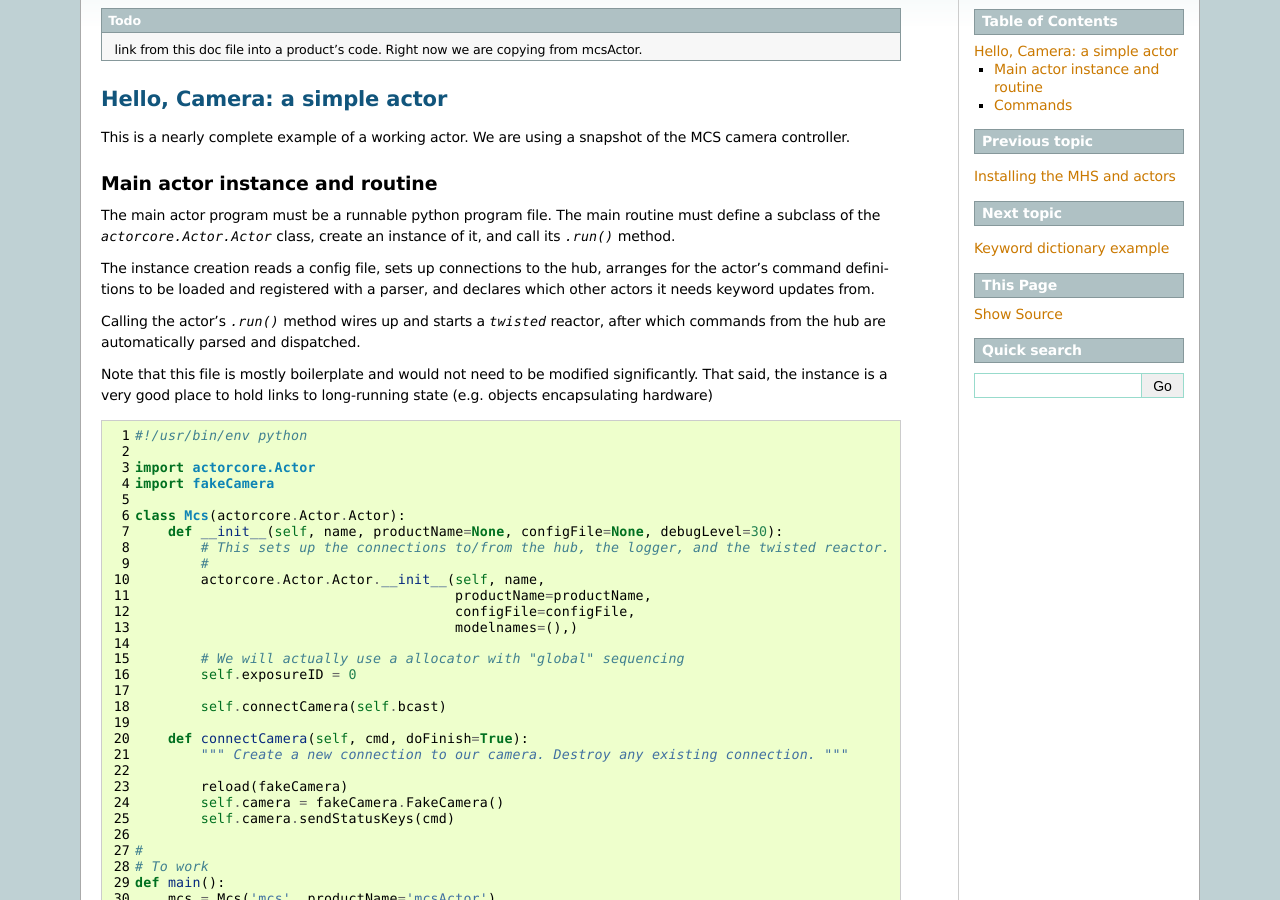
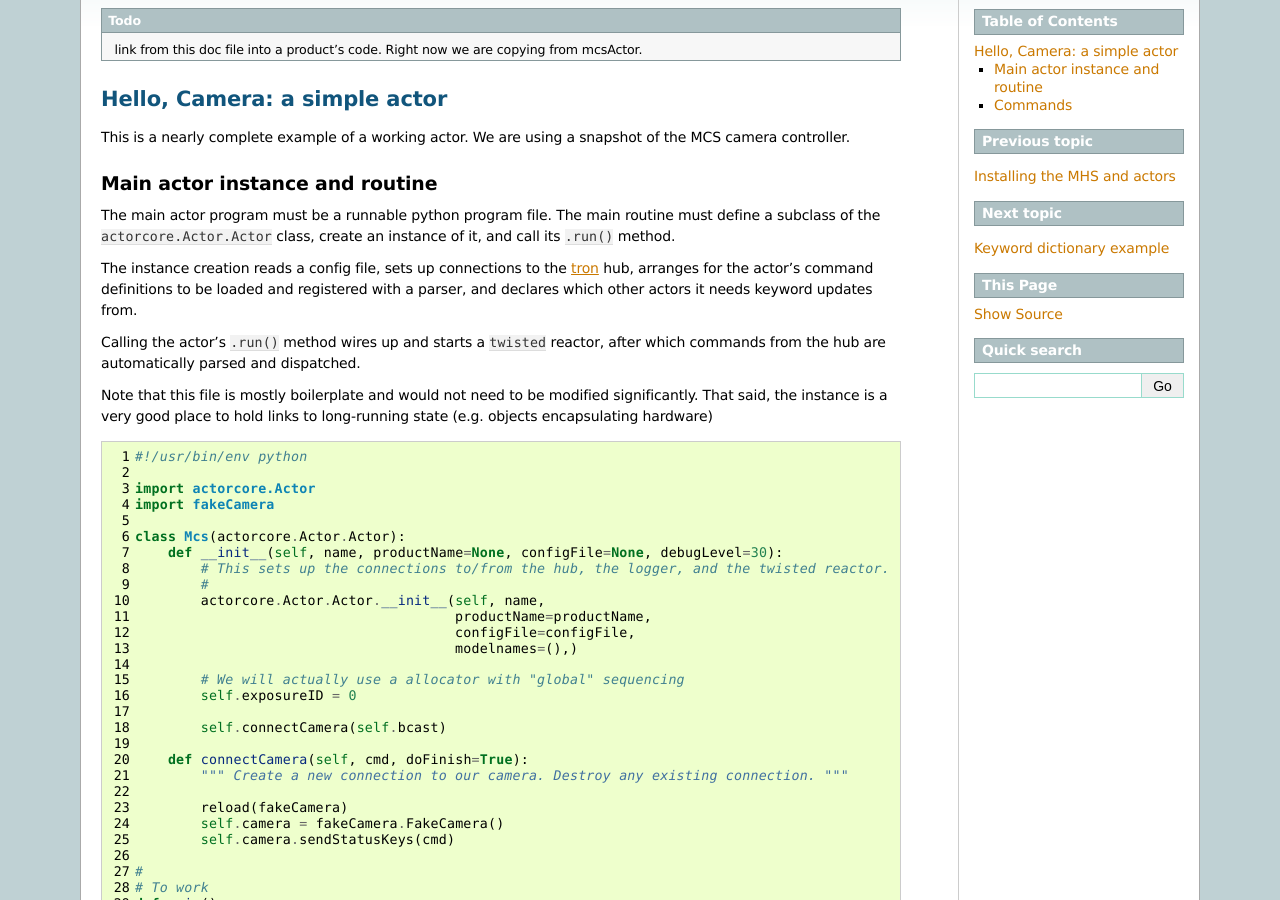
Before and after one commit to Subaru-PFS/tron_tron, a Sphinx documentation site: the page built from Docs/sphinx/sampleActor.rst, in a window 1280 px wide and 900 px high, scrolled down 374 px. Built offline with Sphinx 7.4.7, drawn with Linux system fonts in a browser that asks for light colours; formulas are drawn with MathJax 3.

Commit message:
switch to sampleActor

```diff
--- a/Docs/sphinx/keywords.rst
+++ b/Docs/sphinx/keywords.rst
@@ -1,5 +1,5 @@
 Keyword dictionary example
---------
+--------------------------
 
 An actor's keywords define the externally visible state of the
 actor. Anytime the external state of instrument changes, the actor *must*
@@ -16,4 +16,5 @@ example actor is
 
 and the reference documentation is at
 
+
 .. todo:: Get access to APO trac reference docs as HTML. Summarize here.
--- a/Docs/sphinx/sampleActor.rst
+++ b/Docs/sphinx/sampleActor.rst
@@ -4,24 +4,24 @@
           are copying from mcsActor.
 
 Hello, Camera: a simple actor
-==============================
+=============================
 
 This is a nearly complete example of a working actor. We are using a
 snapshot of the MCS camera controller.
 
 Main actor instance and routine
---------
+-------------------------------
 
 The main actor program must be a runnable python program file. The
-main routine must define a subclass of the `actorcore.Actor.Actor`
-class, create an instance of it, and call its `.run()` method.
+main routine must define a subclass of the ``actorcore.Actor.Actor``
+class, create an instance of it, and call its ``.run()`` method.
 
 The instance creation reads a config file, sets up connections to the
-hub, arranges for the actor's command definitions to be loaded and
+:term:`tron` hub, arranges for the actor's command definitions to be loaded and
 registered with a parser, and declares which other actors it needs
 keyword updates from.
 
-Calling the actor's `.run()` method wires up and starts a `twisted`
+Calling the actor's ``.run()`` method wires up and starts a ``twisted``
 reactor, after which commands from the hub are automatically parsed
 and dispatched.
 
@@ -34,14 +34,14 @@ to hold links to long-running state (e.g. objects encapsulating hardware)
 
 
 Commands
-------------
+--------
 
-All files with names ending in `Cmd.py` in the `Commands` subdirectory
+All files with names ending in ``Cmd.py`` in the ``Commands`` subdirectory
 are automatically loaded; if a class with the same name is found it is
-instantiated and the `.vocab` and `.keys` members used to populate the
+instantiated and the ``.vocab`` and ``.keys`` members used to populate the
 parser.
 
-Note that the actor infrastructure provides a `reload` command which
+Note that the actor infrastructure provides a ``reload`` command which
 lets you dynamically reload these command files while the actor is
 running. In practice, actors can be developed without being restarted,
 but because of that it is important not to save any context in command objects.
```
Also changed, not shown: Docs/sphinx/glossary.rst (added, +7 -0 lines), Docs/sphinx/index.rst (+10 -7 lines), Docs/sphinx/overview.rst (+6 -5 lines).
